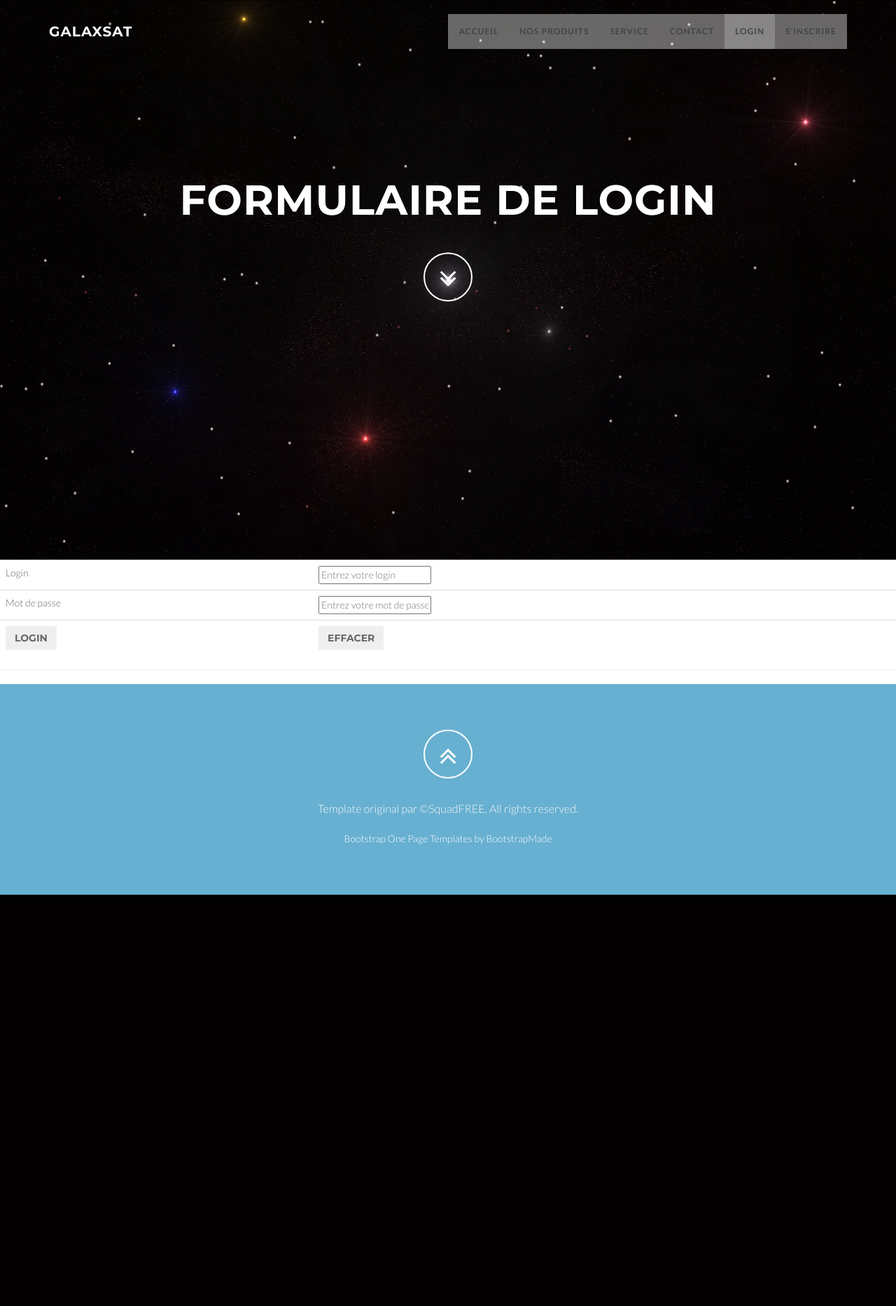
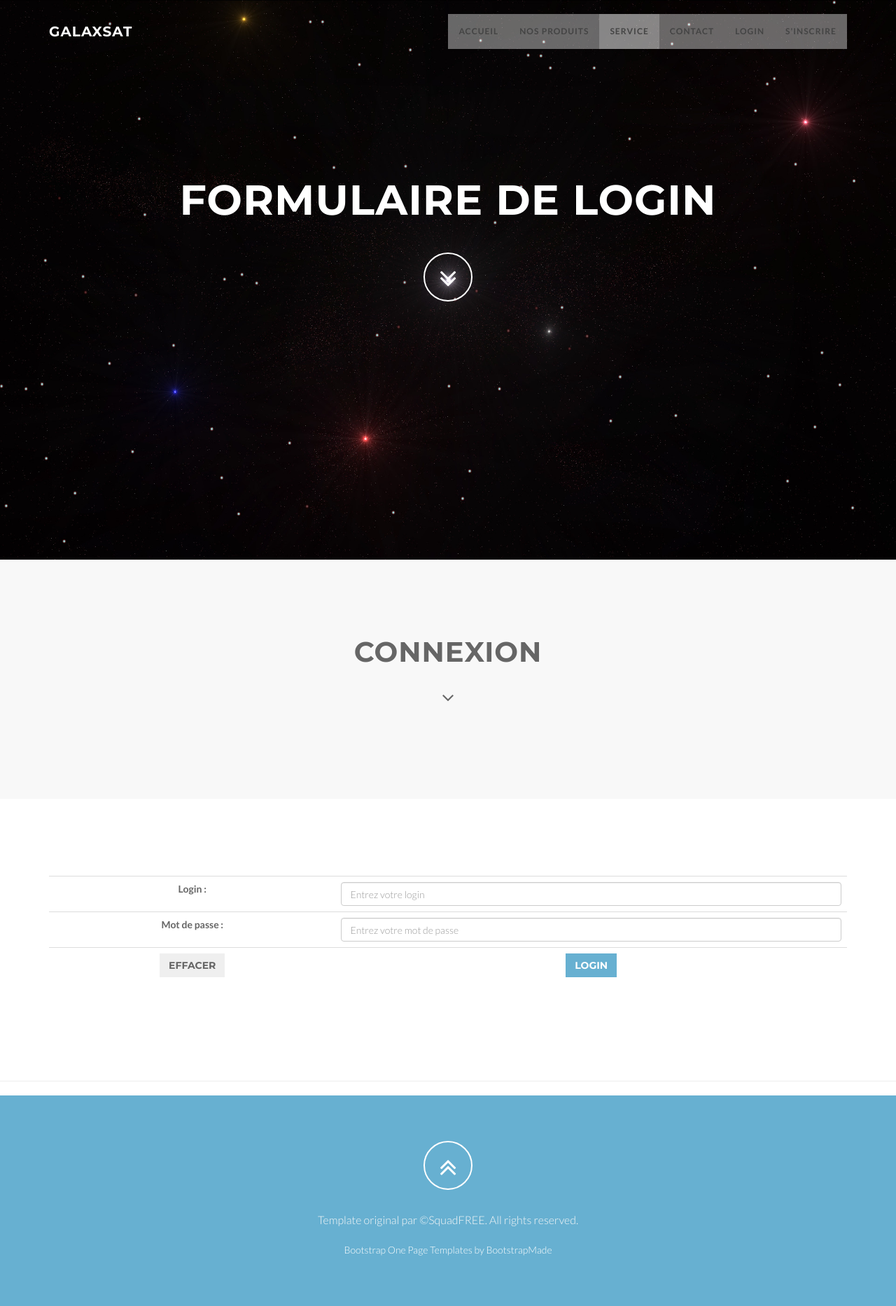
Before and after one commit to RedAXELight/ProjetWebAB, a PHP site: page /index.php?action=vue_login in a window 1280 px wide. Shown: the whole page at 70% size. Before the commit the page ends 1279 px from the top, so only its background shows below. Run offline with PHP 8.4, Linux system fonts and the light colour scheme.

Commit message:
Quelques corrections d'affichage

```diff
--- a/Site/index.php
+++ b/Site/index.php
@@ -31,8 +31,9 @@ try {
             default:
             throw new Exception("Action non valide");
         }
-    } else
+    } else {
     accueil();
+    }
 } catch (Exception $e) {
     erreur($e->getMessage());
 }
--- a/Site/vue/inscription.php
+++ b/Site/vue/inscription.php
@@ -37,7 +37,7 @@ $SousMenu="Afin de profiter de nos offres";
                     echo "<div class='alert alert-danger'>".$erreur."</div>";
                 }
                 ?>
-        <div class="form-group wow bounceInDown" data-wow-delay="0.4s>
+                <div class="form-group wow bounceInDown" data-wow-delay="0.4s">
                     <form class="form" role="form" data-toggle="validator" method="POST" action="index.php?action=enregistrer">
                         <table class="table table-hover">
                             <tr>
--- a/Site/vue/vue_login.php
+++ b/Site/vue/vue_login.php
@@ -49,33 +49,59 @@ if (isset($resultats)) {
     ?>
 
     <!--_________________________________________Ci-dessous l'affichage du formulaire______________________________________-->
+    <section id="service" class="home-section text-center bg-gray">
 
+        <div class="heading-about">
+            <div class="container">
+                <div class="row">
+                    <div class="col-lg-8 col-lg-offset-2">
+                        <div class="wow bounceInDown" data-wow-delay="0.4s">
+                            <div class="section-heading">
+                                <h2>Connexion</h2>
+                                <i class="fa fa-2x fa-angle-down"></i>
+                            </div>
+                        </div>
+                    </div>
+                </div>
+            </div>
+        </div>
+    </section>
+    <!-- Section: form connexion -->
+    <section id="contact" class="home-section text-center">
+        <div class="container">
+            <div class="row">
+                <div class="col-lg-12">
+                    <div class="form-group wow bounceInDown" data-wow-delay="0.4s">
                         <div class="form-group">
-        <form class='form' role="form" method='POST' action="index.php?action=vue_login">
+                            <form class='form' role="form" method='POST' data-toggle="validator" action="index.php?action=vue_login">
                                 <table class="table table-hover">
                                     <tr>
-                    <td>Login</td>
+                                        <td><label>Login : </label></td>
                                         <td>
-                        <input type="text" placeholder="Entrez votre login" name="fLogin"
+                                            <input type="text" class="form-control" placeholder="Entrez votre login" name="fLogin"
                                             value="<?= @$_POST['fLogin'] ?>"/>
                                             <!-- code php pour éviter de retaper le contenu en cas d'erreur -->
                                         </td>
                                     </tr>
                                     <tr>
-                    <td>Mot de passe</td>
+                                        <td><label>Mot de passe : </label></td>
                                         <td>
-                        <input type="password" placeholder="Entrez votre mot de passe" name="fPass"
+                                            <input type="password" class="form-control" placeholder="Entrez votre mot de passe" name="fPass"
                                             value="<?= @$_POST['fPass'] ?>"/>
                                         </td>
                                     </tr>
                                     <tr>
-                    <td><input class="btn" type="submit" value="Login"></td>
                                         <td><input class="btn" type="reset" value="Effacer"></td>
+                                        <td><input class="btn btn-skin" type="submit" value="Login"></td>
                                     </tr>
                                 </table>
                             </form>
                         </div>
-
+                    </div>
+                </div>
+            </div>
+        </div>
+    </section>
 <?php } ?>
 <hr/>
 
```
Lines whose indentation alone changed are shown as unchanged.
